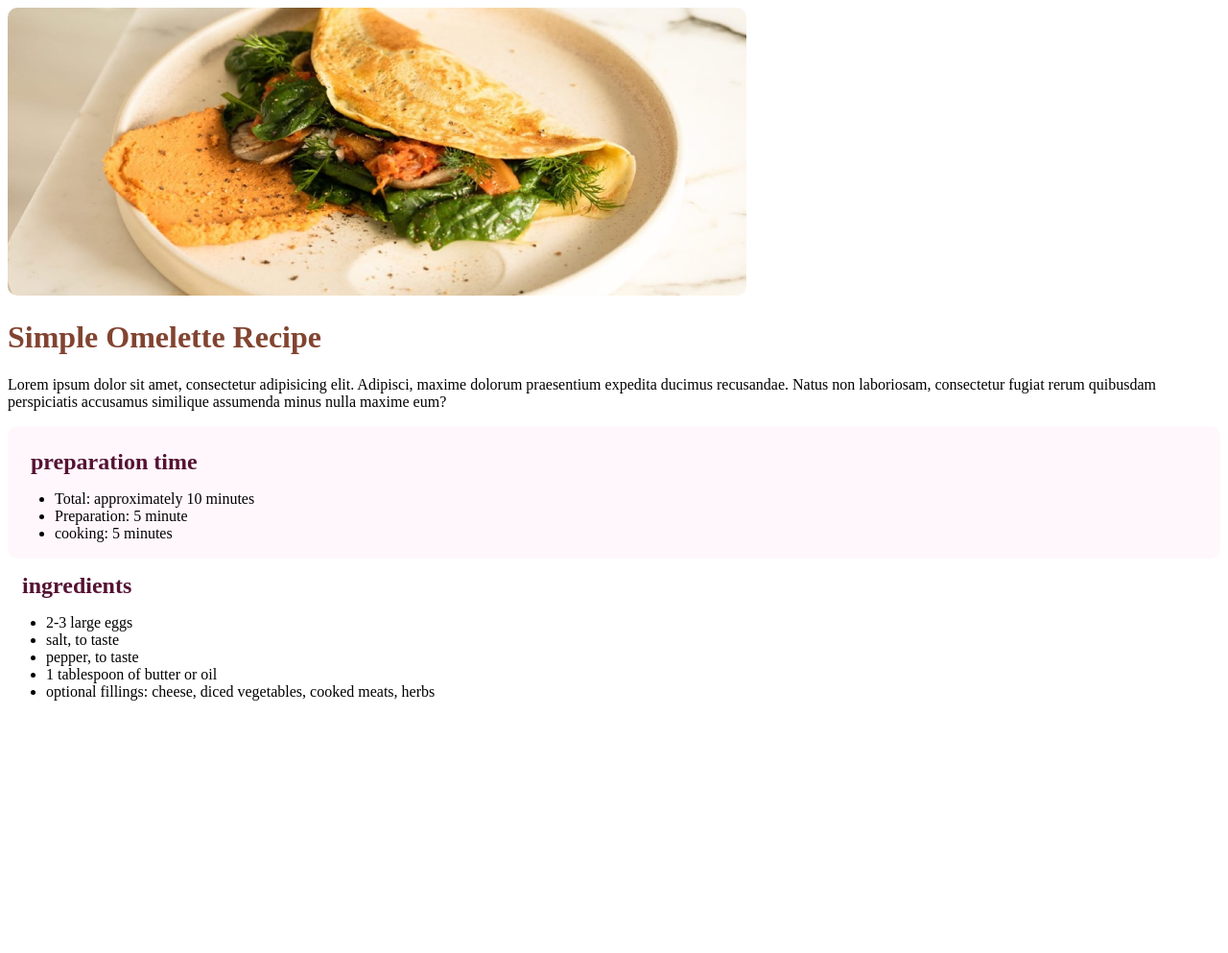
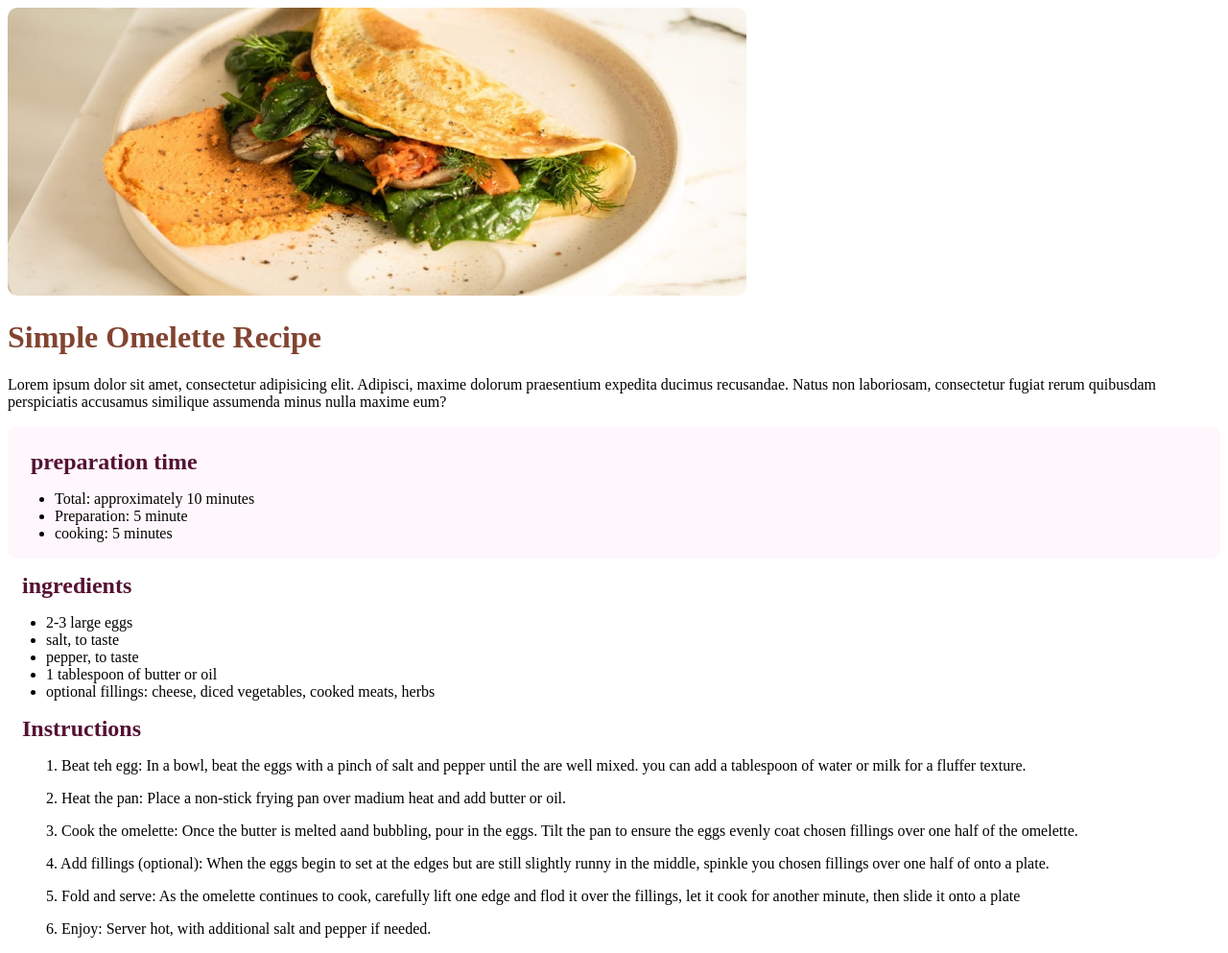
Before and after one commit to mailtonkanazo/receta-omelette, a plain HTML site: page index.html in a window 1280 px wide. Shown: the whole page at 96% size. Before the commit the page ends 800 px from the top, so only its background shows below. Drawn offline with Linux system fonts and the light colour scheme.

Commit message:
instrutions

```diff
--- a/index.html
+++ b/index.html
@@ -27,6 +27,13 @@
             <li>1 tablespoon of butter or oil</li>
             <li>optional fillings: cheese, diced vegetables, cooked meats, herbs</li>
         </ul>
+        <h2>Instructions</h2>
+        <ol>1. Beat teh egg: In a bowl, beat the eggs with a pinch of salt and pepper until the are well mixed. you can add a tablespoon of water or milk for a fluffer texture.</ol>
+<ol>2. Heat the pan: Place a non-stick frying pan over madium heat and add butter or oil.</ol>
+<ol>3. Cook the omelette: Once the butter is melted aand bubbling, pour in the eggs. Tilt the pan to ensure the eggs evenly coat chosen fillings over one half of the omelette.</ol>
+<ol>4. Add fillings (optional): When the eggs begin to set at the edges but are still slightly runny in the middle, spinkle you chosen fillings over one half of onto a plate.</ol>
+<ol>5. Fold and serve: As the omelette continues to cook, carefully lift one edge and flod it over the fillings, let it cook for another minute, then slide it onto a plate</ol>
+<ol>6. Enjoy: Server hot, with additional salt and pepper if needed.</ol>
 
 
 </body>
```
